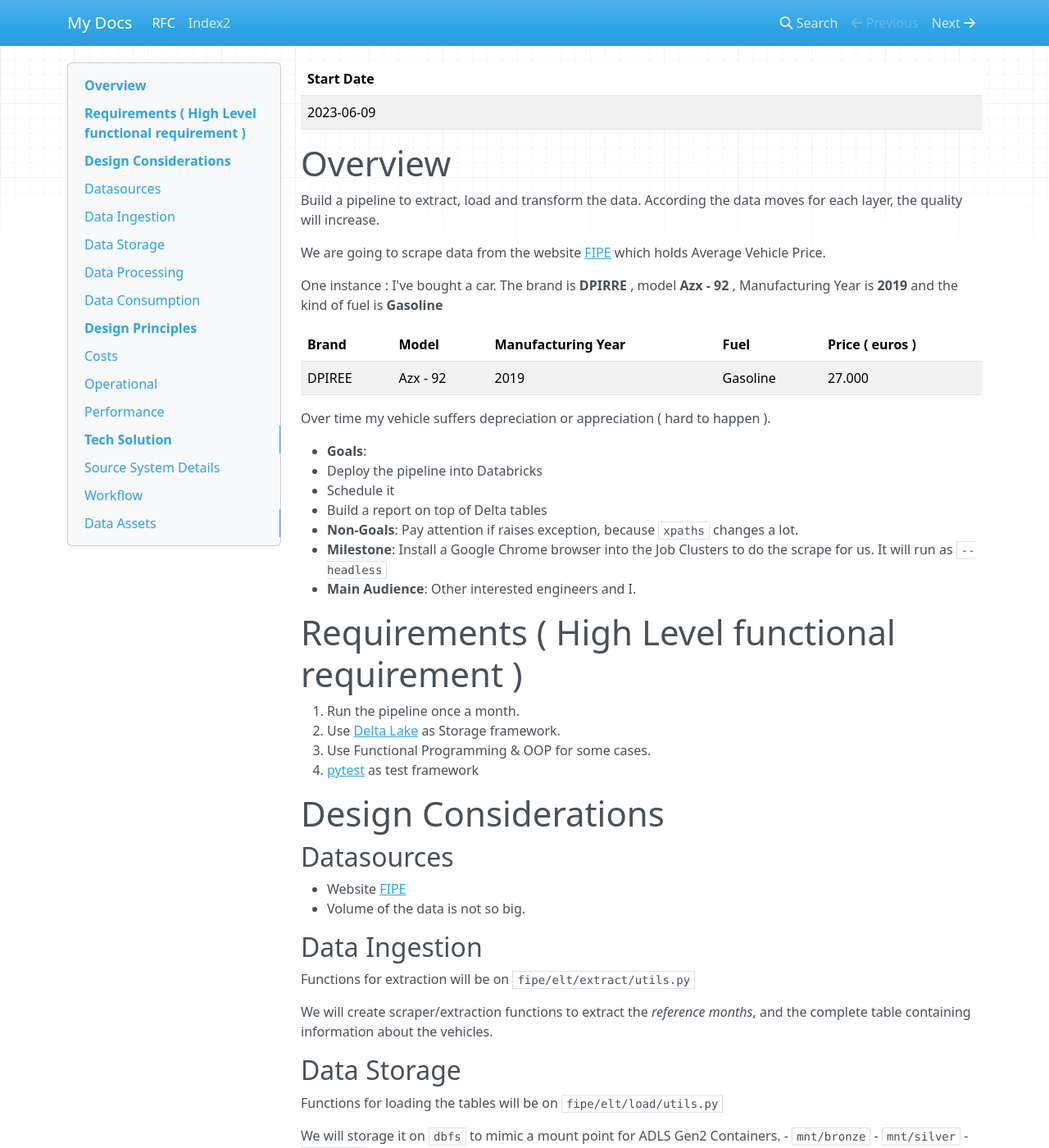
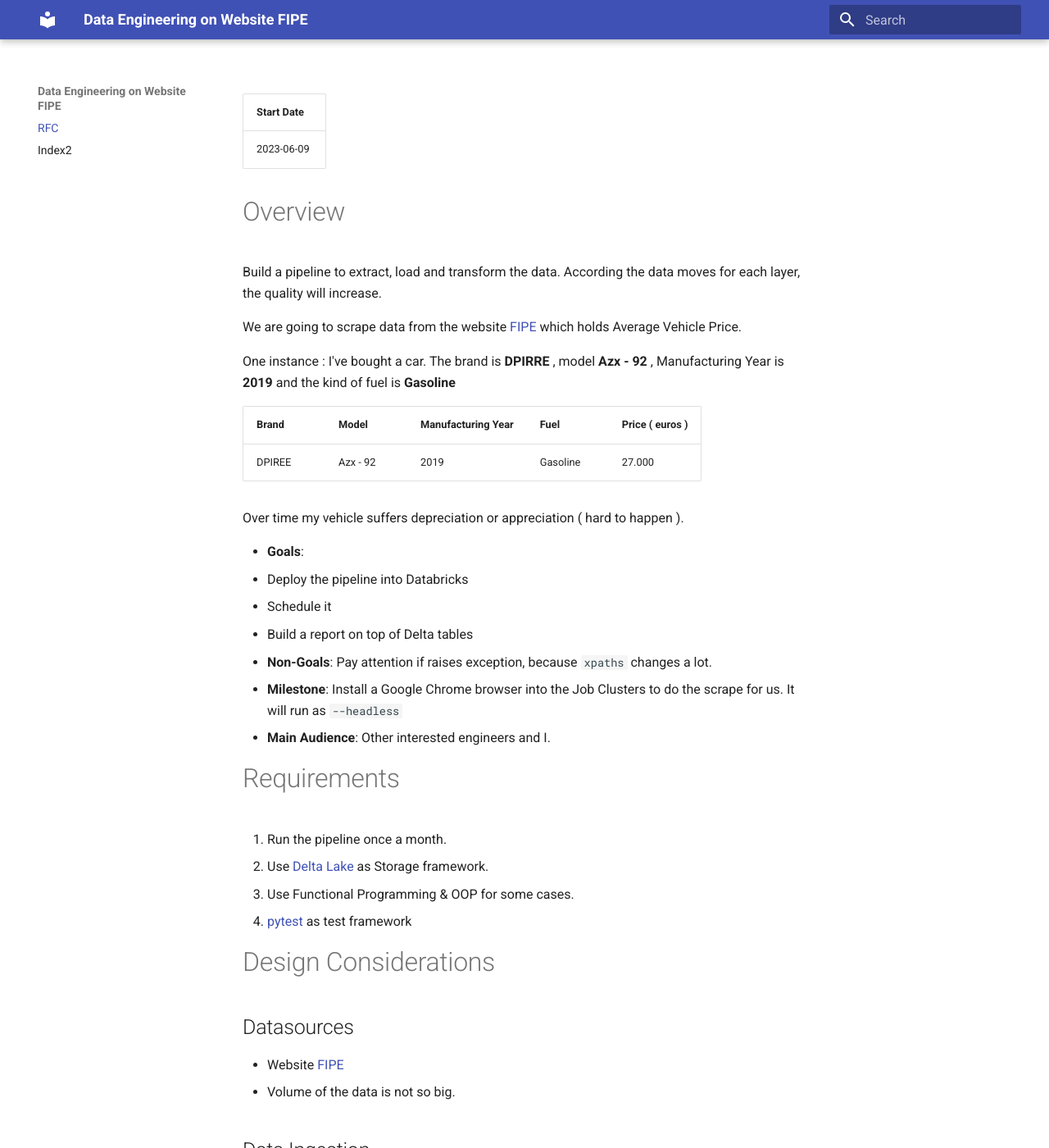
Before and after one commit to doug-pires/de-fipe, an MkDocs documentation site: the page built from docs/RFC.md, in a window 1280 px wide and 1400 px high. Shown: the whole window at 82% size. Built offline with MkDocs 1.6.1 and Material for MkDocs 9.7.7, drawn with Linux system fonts in a browser that asks for light colours; nearby versions of some CDN libraries; some of the changed text lies outside the part shown.

Commit message:
feat: Add mkdocs material

```diff
--- a/docs/RFC.md
+++ b/docs/RFC.md
@@ -23,7 +23,7 @@
 - **Milestone**: Install a Google Chrome browser into the Job Clusters to do the scrape for us. It will run as `--headless`
 - **Main Audience**: Other interested engineers and I.
 
-# Requirements ( High Level functional requirement )
+# Requirements
 1. Run the pipeline once a month.
 2. Use [Delta Lake](https://delta.io/) as Storage framework.
 3. Use Functional Programming & OOP for some cases.
--- a/mkdocs.yml
+++ b/mkdocs.yml
@@ -1 +1,4 @@
-site_name: My Docs
+site_name: Data Engineering on Website FIPE
+
+theme:
+  name: material
--- a/pyproject.toml
+++ b/pyproject.toml
@@ -15,6 +15,7 @@
 webdriver-manager = "^3.8.5"
 pyyaml = "^6.0"
 mkdocs = "^1.4.3"
+mkdocs-material = "^9.1.17"
 
 
 [tool.poetry.group.dev.dependencies]
```
Also changed, not shown: other parts of docs/RFC.md (+2 -0 lines), 1 other file.
